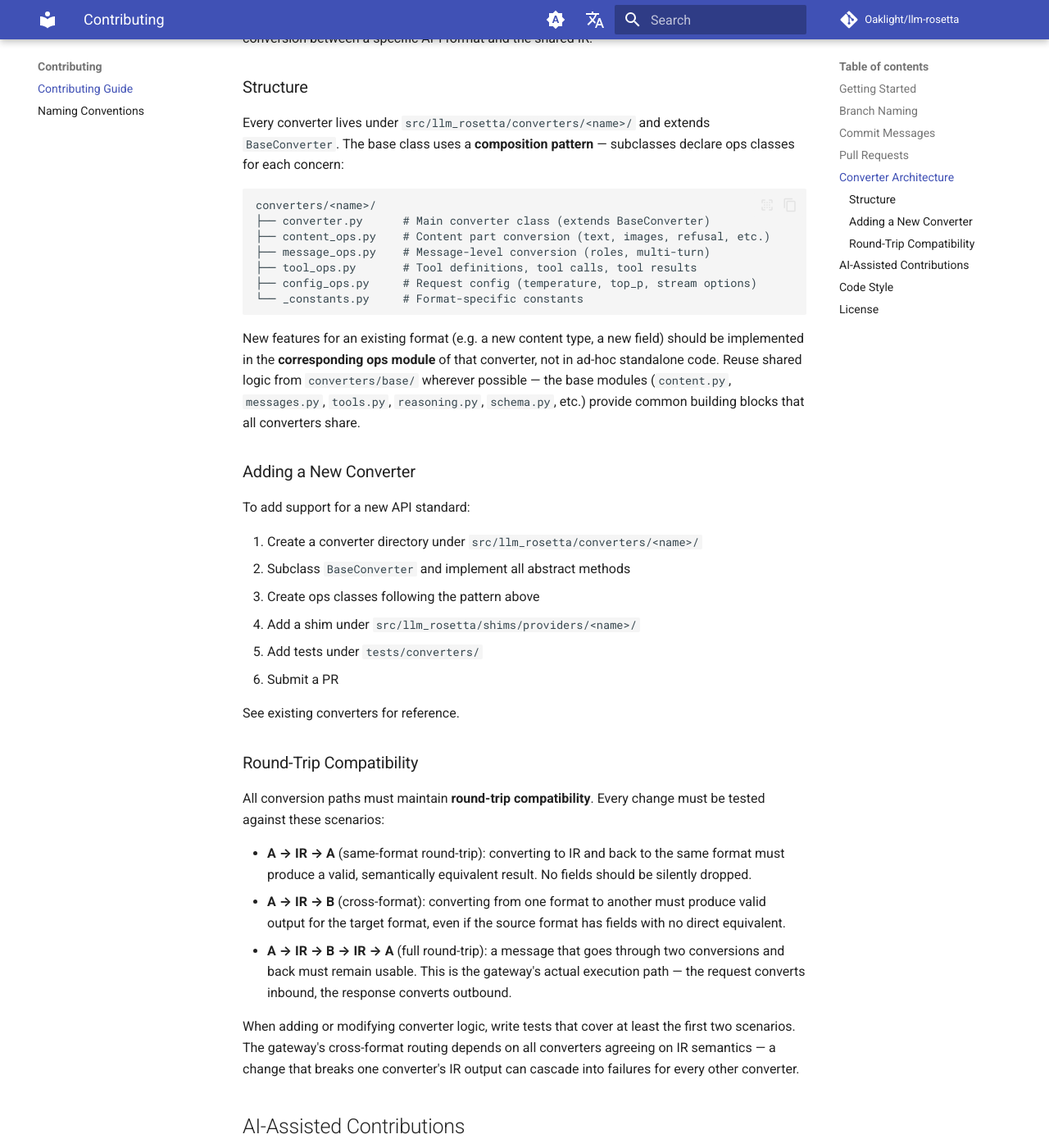
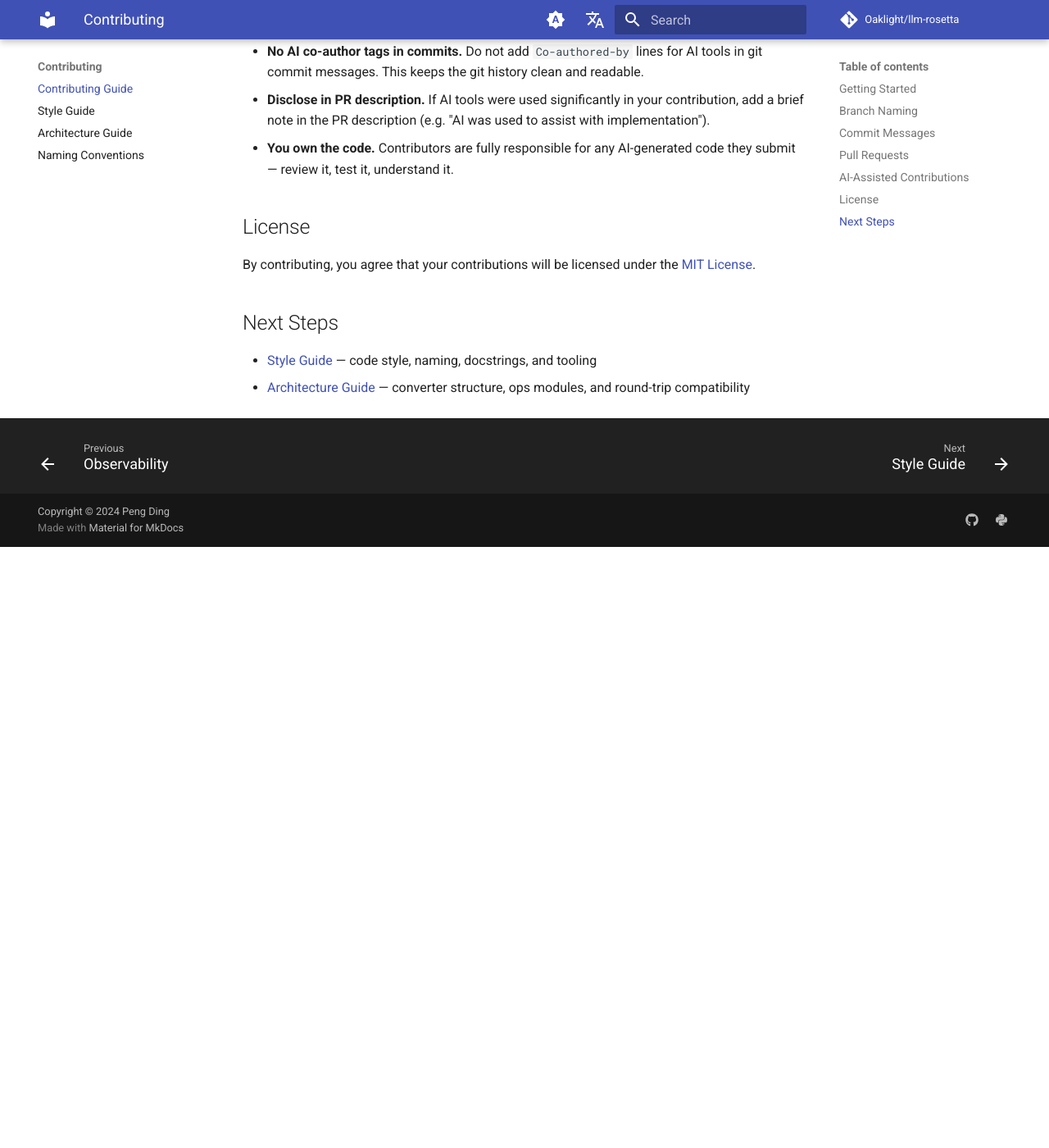
Before and after one commit to Oaklight/llm-rosetta, an MkDocs documentation site: the page built from docs/contributing/guide.md, in a window 1280 px wide and 1400 px high, scrolled down 1356 px. Shown: the whole window at 82% size. Built offline with MkDocs 1.6.1 and Material for MkDocs 9.7.7, drawn with Linux system fonts in a browser that asks for light colours; comment, search, counter and statistics services are not loaded; after the commit the page ends 2023 px from its top, so only the background shows below that; some of the changed text lies outside the part shown.

Commit message:
docs: split contributing guide into guide, style guide, and architecture
- guide.md: workflow only (getting started, branches, commits, PRs, AI policy, license)
- style-guide.md: code style, docstrings, naming, tooling, pre-commit
- architecture.md: converter structure, ops modules, shim layer, round-trip compatibility, testing

````diff
--- a/docs/contributing/guide.md
+++ b/docs/contributing/guide.md
@@ -38,49 +38,6 @@
 - Ensure `make lint` passes before submitting
 - Merge strategy: rebase (use `scripts/merge-pr.sh` for local rebase merges)
 
-## Converter Architecture
-
-LLM-Rosetta uses a hub-and-spoke architecture where each converter handles bidirectional conversion between a specific API format and the shared IR.
-
-### Structure
-
-Every converter lives under `src/llm_rosetta/converters/<name>/` and extends `BaseConverter`. The base class uses a **composition pattern** — subclasses declare ops classes for each concern:
-
-```
-converters/<name>/
-├── converter.py      # Main converter class (extends BaseConverter)
-├── content_ops.py    # Content part conversion (text, images, refusal, etc.)
-├── message_ops.py    # Message-level conversion (roles, multi-turn)
-├── tool_ops.py       # Tool definitions, tool calls, tool results
-├── config_ops.py     # Request config (temperature, top_p, stream options)
-└── _constants.py     # Format-specific constants
-```
-
-New features for an existing format (e.g. a new content type, a new field) should be implemented in the **corresponding ops module** of that converter, not in ad-hoc standalone code. Reuse shared logic from `converters/base/` wherever possible — the base modules (`content.py`, `messages.py`, `tools.py`, `reasoning.py`, `schema.py`, etc.) provide common building blocks that all converters share.
-
-### Adding a New Converter
-
-To add support for a new API standard:
-
-1. Create a converter directory under `src/llm_rosetta/converters/<name>/`
-2. Subclass `BaseConverter` and implement all abstract methods
-3. Create ops classes following the pattern above
-4. Add a shim under `src/llm_rosetta/shims/providers/<name>/`
-5. Add tests under `tests/converters/`
-6. Submit a PR
-
-See existing converters for reference.
-
-### Round-Trip Compatibility
-
-All conversion paths must maintain **round-trip compatibility**. Every change must be tested against these scenarios:
-
-- **A → IR → A** (same-format round-trip): converting to IR and back to the same format must produce a valid, semantically equivalent result. No fields should be silently dropped.
-- **A → IR → B** (cross-format): converting from one format to another must produce valid output for the target format, even if the source format has fields with no direct equivalent.
-- **A → IR → B → IR → A** (full round-trip): a message that goes through two conversions and back must remain usable. This is the gateway's actual execution path — the request converts inbound, the response converts outbound.
-
-When adding or modifying converter logic, write tests that cover at least the first two scenarios. The gateway's cross-format routing depends on all converters agreeing on IR semantics — a change that breaks one converter's IR output can cascade into failures for every other converter.
-
 ## AI-Assisted Contributions
 
 Using AI tools (e.g. Claude, Cursor, Copilot) to assist with development is welcome. However:
@@ -89,14 +46,11 @@
 - **Disclose in PR description.** If AI tools were used significantly in your contribution, add a brief note in the PR description (e.g. "AI was used to assist with implementation").
 - **You own the code.** Contributors are fully responsible for any AI-generated code they submit — review it, test it, understand it.
 
-## Code Style
-
-- Python code follows `ruff` defaults
-- Docstrings use Google style
-- Comments and docstrings in English
-- Type hints are encouraged
-- Do not edit files under `src/llm_rosetta/_vendor/` — those are managed externally
-
 ## License
 
 By contributing, you agree that your contributions will be licensed under the [MIT License](https://github.com/Oaklight/llm-rosetta/blob/master/LICENSE).
+
+## Next Steps
+
+- [Style Guide](style-guide.md) — code style, naming, docstrings, and tooling
+- [Architecture Guide](architecture.md) — converter structure, ops modules, and round-trip compatibility
--- a/mkdocs.yml
+++ b/mkdocs.yml
@@ -201,6 +201,8 @@
           - Observability: api/observability.md
   - Contributing:
       - Contributing Guide: contributing/guide.md
+      - Style Guide: contributing/style-guide.md
+      - Architecture Guide: contributing/architecture.md
       - Naming Conventions: contributing/naming-conventions.md
   - Roadmap: roadmap.md
   - Changelog: changelog.md
````
Also changed, not shown: docs/contributing/architecture.md (added, +79 -0 lines), docs/contributing/style-guide.md (added, +37 -0 lines).
